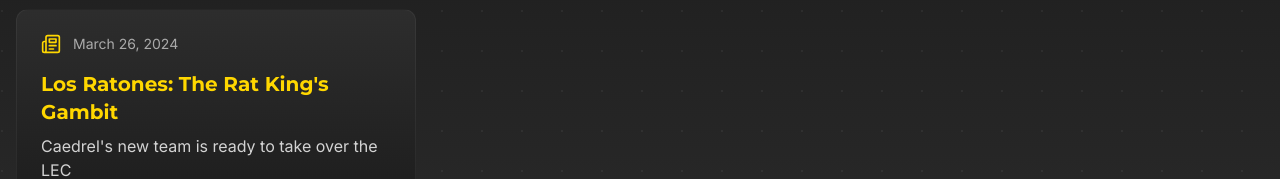
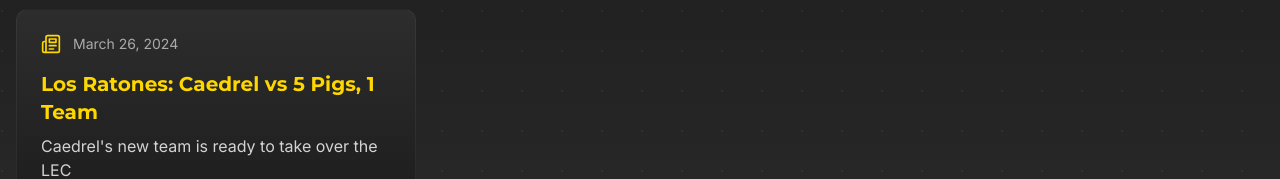
Before and after one commit to nwnil/los-ratones-legacy-hub, a React (Vite) app: page / in a window 1280 px wide. Shown: the part 4125-4304 px from the top of the page. Built offline with nearby package versions, Linux system fonts and the light colour scheme.

Commit message:
Remove news link and update
Removed the previous news link and added a new link to the TeamNews component.
[skip gpt_engineer]

```diff
--- a/src/components/TeamNews.tsx
+++ b/src/components/TeamNews.tsx
@@ -3,11 +3,11 @@ import { Newspaper } from "lucide-react";
 
 const achievements = [
   {
-    title: "Los Ratones: The Rat King's Gambit",
+    title: "Los Ratones: Caedrel vs 5 Pigs, 1 Team",
     description: "Caedrel's new team is ready to take over the LEC",
     date: "March 26, 2024",
     type: "news",
-    link: "https://substack.com/@rigas/p-152752289"
+    link: "https://open.substack.com/pub/rigas/p/los-ratones-caedrel-vs-5-pigs-1-team?utm_campaign=post&utm_medium=web"
   }
 ];
 
```
